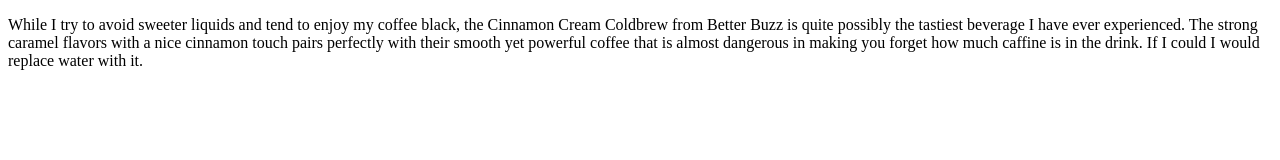
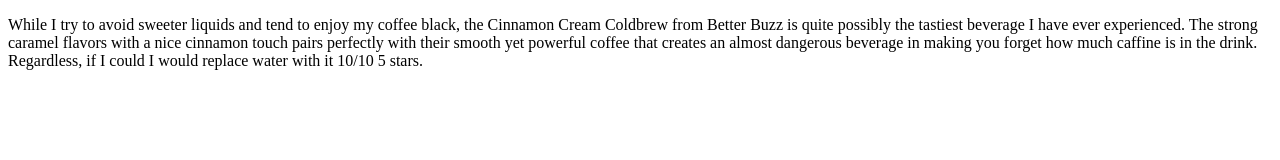
Before and after one commit to ChristianCate/cis152, a plain HTML site: page chapter1/index.html in a window 1280 px wide. Drawn offline with Linux system fonts and the light colour scheme.

Commit message:
Add files via upload

```diff
--- a/chapter1/index.html
+++ b/chapter1/index.html
@@ -6,6 +6,8 @@
     <title>My First Paragraph</title>
 </head>
 <body>
-    <p>While I try to avoid sweeter liquids and tend to enjoy my coffee black, the Cinnamon Cream Coldbrew from Better Buzz is quite possibly the tastiest beverage I have ever experienced. The strong caramel flavors with a nice cinnamon touch pairs perfectly with their smooth yet powerful coffee that is almost dangerous in making you forget how much caffine is in the drink. If I could I would replace water with it.</p>
+    <p>While I try to avoid sweeter liquids and tend to enjoy my coffee black, the Cinnamon Cream Coldbrew from Better Buzz is quite possibly the tastiest beverage I have ever experienced.
+        The strong caramel flavors with a nice cinnamon touch pairs perfectly with their smooth yet powerful coffee that creates an almost dangerous beverage in making you forget how much
+        caffine is in the drink. Regardless, if I could I would replace water with it 10/10 5 stars.</p>
 </body>
 </html>
```
